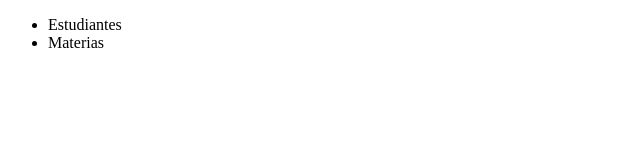
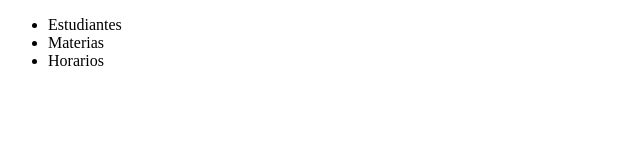
Before and after one commit to CidardeAlencar/PrimerParcial, a plain HTML site: page index.html in a window 1280 px wide. Shown: the full height of the page, 0-640 px from the left. Drawn offline with Linux system fonts and the light colour scheme.

Commit message:
[add] agregacion de Horarios

```diff
--- a/index.html
+++ b/index.html
@@ -12,6 +12,7 @@
             <ul>
                 <li>Estudiantes</li>
                 <li>Materias</li>
+                <li>Horarios</li>
             </ul>
         </nav>
     </header>
```
